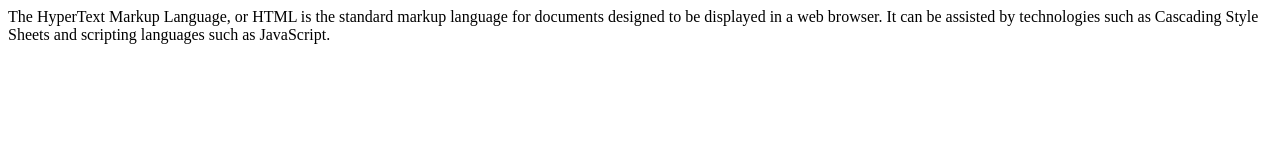
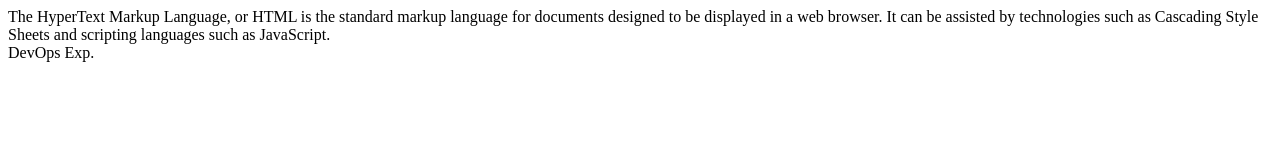
Before and after one commit to Kaycyy/DevOps, a plain HTML site: page index.html in a window 1280 px wide. Drawn offline with Linux system fonts and the light colour scheme.

Commit message:
Update index.html

```diff
--- a/index.html
+++ b/index.html
@@ -6,7 +6,8 @@
 <body>
     <p>
         The HyperText Markup Language, or HTML is the standard markup language for documents designed to be displayed in a web browser.
-        It can be assisted by technologies such as Cascading Style Sheets and scripting languages such as JavaScript.
+        It can be assisted by technologies such as Cascading Style Sheets and scripting languages such as JavaScript.<br>
+        DevOps Exp.
     </p>
 </body>
 </html>
```
